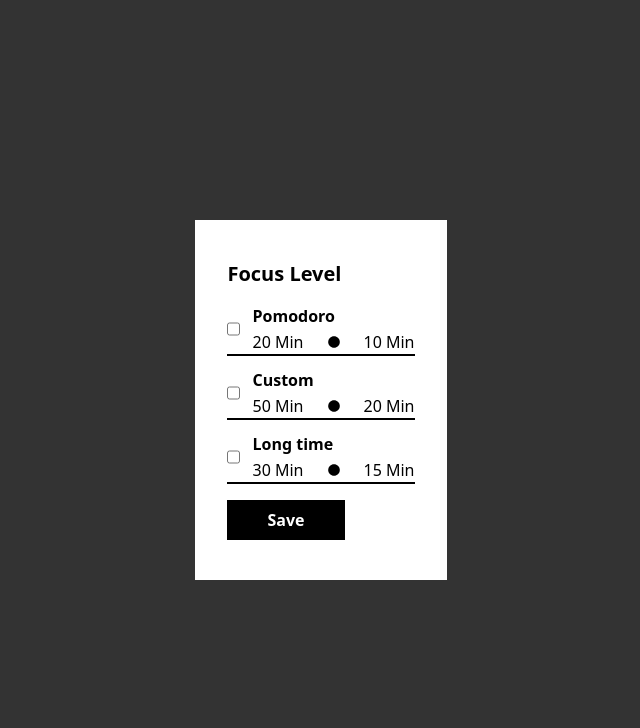
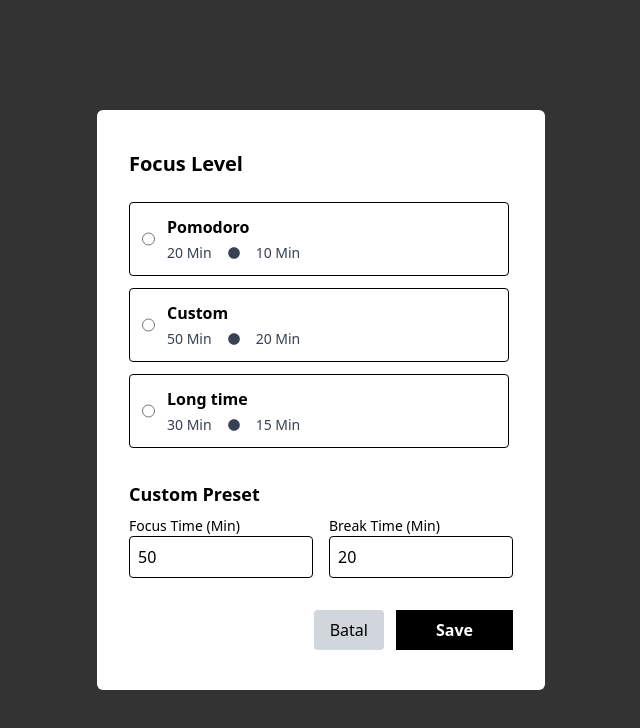
Before and after one commit to thesimpanze/Seenau-Web-FE, a React (Vite) app: page /timer in a window 1280 px wide. Shown: the top 728 px of the page, without its empty margins (319-959 px from the left). Built offline with nearby package versions, Linux system fonts and the light colour scheme.

Commit message:
Save changes before pull

```diff
--- a/src/Pages/Home.jsx
+++ b/src/Pages/Home.jsx
@@ -2,11 +2,9 @@ import React, { useEffect, useRef, useState } from "react";
 import Navbar from "../components/Navbar";
 import BigPrimaryButton from "../components/BigPrimaryButton";
 import Task from "../components/Task";
-import {FiPlay, FiPause,  FiRotateCcw } from "react-icons/fi";
+import { FiPlay, FiPause, FiRotateCcw } from "react-icons/fi";
 import TimerMode from "../components/TimerMode";
-import { Cookies, useCookies } from "react-cookie";
-
-
+import { useCookies } from "react-cookie";
 
 const Home = () => {
   const [data, setData] = useState([]);
@@ -15,16 +13,24 @@ const Home = () => {
   const [isRunning, setIsRunning] = useState(false);
   const intervalRef = useRef(null);
   const [isModalOpen, setIsModalOpen] = useState(false);
-  const [cookies] = useCookies(['cookie']);
-  console.log(cookies.cookie)
+  const [cookies] = useCookies(["cookie"]);
+  console.log(cookies.cookie);
 
-  const openModal = () =>{
+  const openModal = () => {
     setIsModalOpen(true);
-  }
+  };
 
-  const closeModal = () =>{
+  const closeModal = () => {
     setIsModalOpen(false);
-  }
+  };
+
+  const handleSelectPreset = (focus, breakTime) => {
+    const selectedTime = mode === "pomodoro" ? focus : breakTime;
+    setTimeLeft(selectedTime * 60); // waktu dalam detik
+    setIsRunning(false);
+    clearInterval(intervalRef.current);
+    setIsModalOpen(false);
+  };
 
   useEffect(() => {
     fetch("/data.json")
@@ -36,7 +42,7 @@ const Home = () => {
   useEffect(() => {
     if (data.length > 0) {
       const selected = data[2];
-      setTimeLeft(mode === "pomodoro" ? selected.time : selected.break);
+      setTimeLeft(mode === "pomodoro" ? selected.time * 60 : selected.break * 60);
       setIsRunning(false);
       clearInterval(intervalRef.current);
     }
@@ -61,13 +67,13 @@ const Home = () => {
   const formatTime = (seconds) => {
     const min = String(Math.floor(seconds / 60)).padStart(2, "0");
     const sec = String(seconds % 60).padStart(2, "0");
-    return `${min}.${sec}`;
+    return `${min}:${sec}`;
   };
 
   const handleReplay = () => {
     if (data.length > 0) {
       const selected = data[2];
-      setTimeLeft(mode === "pomodoro" ? selected.time : selected.break);
+      setTimeLeft(mode === "pomodoro" ? selected.time * 60 : selected.break * 60);
       setIsRunning(false);
       clearInterval(intervalRef.current);
     }
@@ -78,31 +84,41 @@ const Home = () => {
       <Navbar mode={mode} />
       <div className="w-[50%] flex flex-col gap-8 mt-9">
         <div className="flex justify-evenly p-4">
-          <button onClick={() => setMode("pomodoro")} className={`${mode === "pomodoro" ? "font-bold border-b-2" : "font-semibold"}`}>
+          <button
+            onClick={() => setMode("pomodoro")}
+            className={`${mode === "pomodoro" ? "font-bold border-b-2" : "font-semibold"}`}
+          >
             Pomodoro
           </button>
-          <button onClick={() => setMode("short break")} className={`${mode === "short break" ? "font-bold border-b-2" : "font-semibold"}`}>
+          <button
+            onClick={() => setMode("short break")}
+            className={`${mode === "short break" ? "font-bold border-b-2" : "font-semibold"}`}
+          >
             Short break
           </button>
         </div>
         <button onClick={openModal}>
-
-        <div className="w-56 h-56 rounded-full flex m-auto items-center justify-center border-8 border-black font-bold text-5xl ">{formatTime(timeLeft)}</div>
+          <div className="w-56 h-56 rounded-full flex m-auto items-center justify-center border-8 border-black font-bold text-5xl ">
+            {formatTime(timeLeft)}
+          </div>
         </button>
         <div className="m-auto flex justify-center items-center gap-11 text-3xl">
-          <button onClick={() => setIsRunning((prev) => !prev)} className="">{!isRunning ? (<FiPlay title="Pause"/>) : (<FiPause title="Play"/>)}</button>
-          <button onClick={handleReplay} className="text-black hover:text-gray-700 " title="Replay">
+          <button onClick={() => setIsRunning((prev) => !prev)} className="">
+            {!isRunning ? <FiPlay title="Start" /> : <FiPause title="Pause" />}
+          </button>
+          <button onClick={handleReplay} className="text-black hover:text-gray-700" title="Replay">
             <FiRotateCcw />
           </button>
         </div>
       </div>
+
       {isModalOpen && (
+        <TimerMode onCancel={closeModal} onSelectPreset={handleSelectPreset} />
+      )}
 
-      <TimerMode onCancel={closeModal}/>
-      )}
       <Task />
     </div>
   );
-}
+};
 
 export default Home;
--- a/src/components/TimerMode.jsx
+++ b/src/components/TimerMode.jsx
@@ -1,13 +1,13 @@
 import { useEffect, useState } from "react";
-import { FiSlack } from "react-icons/fi";
-import PrimaryButton from "./PrimaryButton";
+import { FaCircle } from "react-icons/fa";
 import BigPrimaryButton from "./BigPrimaryButton";
-import { FaCircle } from "react-icons/fa";
 
+const TimerMode = ({ onCancel, onSelectPreset }) => {
+  const [data, setData] = useState([]);
+  const [selectedIndex, setSelectedIndex] = useState(null);
+  const [customFocus, setCustomFocus] = useState(50); // Default value for custom focus time
+  const [customBreak, setCustomBreak] = useState(20); // Default value for custom break time
 
-
-const TimerMode =({onCancel})=>{
-    const [data, setData] = useState([]);
   useEffect(() => {
     fetch("/data.json")
       .then((res) => res.json())
@@ -15,35 +15,80 @@ const TimerMode =({onCancel})=>{
       .catch((err) => console.error("Error:", err));
   }, []);
 
+  const handleSave = () => {
+    if (selectedIndex !== null && onSelectPreset) {
+      const selected = data[selectedIndex];
+      onSelectPreset(selected.time, selected.break);
+    } else if (onSelectPreset) {
+      // Save custom preset
+      onSelectPreset(customFocus, customBreak);
+    }
+  };
+
   return (
-        <>
     <div className="fixed inset-0 flex items-center justify-center z-50 bg-black/80">
-        <div className="bg-white px-8 py-10 flex flex-col gap-4">
-            <h1 className="font-bold text-xl">Focus Level</h1>
-            <div className="  flex flex-col gap-3">
-                {data.map((item, index) =>(
-                    <div key={index} className="flex gap-3 border-b-2">
-                        <input type="checkbox" />
-                        <div className="flex flex-col gap-0.5">
+      <div className="bg-white px-8 py-10 flex flex-col gap-4 rounded-md w-[90%] max-w-md">
+        <h1 className="font-bold text-xl mb-2">Focus Level</h1>
+        <div className="flex flex-col gap-3 max-h-80 overflow-y-auto pr-1">
+          {data.map((item, index) => (
+            <div
+              key={index}
+              className={`flex gap-3 border p-3 rounded cursor-pointer transition-all ${
+                selectedIndex === index ? "bg-gray-200" : "hover:bg-gray-100"
+              }`}
+              onClick={() => setSelectedIndex(index)}
+            >
+              <input
+                type="radio"
+                checked={selectedIndex === index}
+                onChange={() => setSelectedIndex(index)}
+              />
+              <div className="flex flex-col gap-1">
                 <h1 className="font-semibold">{item.name}</h1>
-                            <div className="flex items-center gap-6">
-                                <span>{item.time} Min </span>
-                                <span className="text-xs">
-                                <FaCircle/>
-                                </span>
-                                <span>{item.break} Min </span>
+                <div className="flex items-center gap-4 text-sm text-gray-700">
+                  <span>{item.time} Min</span>
+                  <FaCircle className="text-xs" />
+                  <span>{item.break} Min</span>
                 </div>
               </div>
             </div>
           ))}
         </div>
-            <div className="w-full">
-                <BigPrimaryButton onClick={onCancel}>Save</BigPrimaryButton>
+
+        {/* Custom Preset Input Section */}
+        <div className="mt-4">
+          <h2 className="font-semibold text-lg">Custom Preset</h2>
+          <div className="grid grid-cols-2 gap-4 mt-2">
+            <div className="flex flex-col">
+              <label className="text-sm">Focus Time (Min)</label>
+              <input
+                type="number"
+                value={customFocus}
+                onChange={(e) => setCustomFocus(e.target.value)}
+                className="border p-2 rounded"
+              />
+            </div>
+            <div className="flex flex-col">
+              <label className="text-sm">Break Time (Min)</label>
+              <input
+                type="number"
+                value={customBreak}
+                onChange={(e) => setCustomBreak(e.target.value)}
+                className="border p-2 rounded"
+              />
             </div>
           </div>
         </div>
-        </>
-    )
-}
+
+        <div className="mt-4 flex justify-end gap-3">
+          <button onClick={onCancel} className="px-4 py-2 bg-gray-300 rounded">
+            Batal
+          </button>
+          <BigPrimaryButton onClick={handleSave}>Save</BigPrimaryButton>
+        </div>
+      </div>
+    </div>
+  );
+};
 
 export default TimerMode;
```
Also changed, not shown: 1 other file (tests, documents, lock files or other folders). Lines whose indentation alone changed are shown as unchanged.
